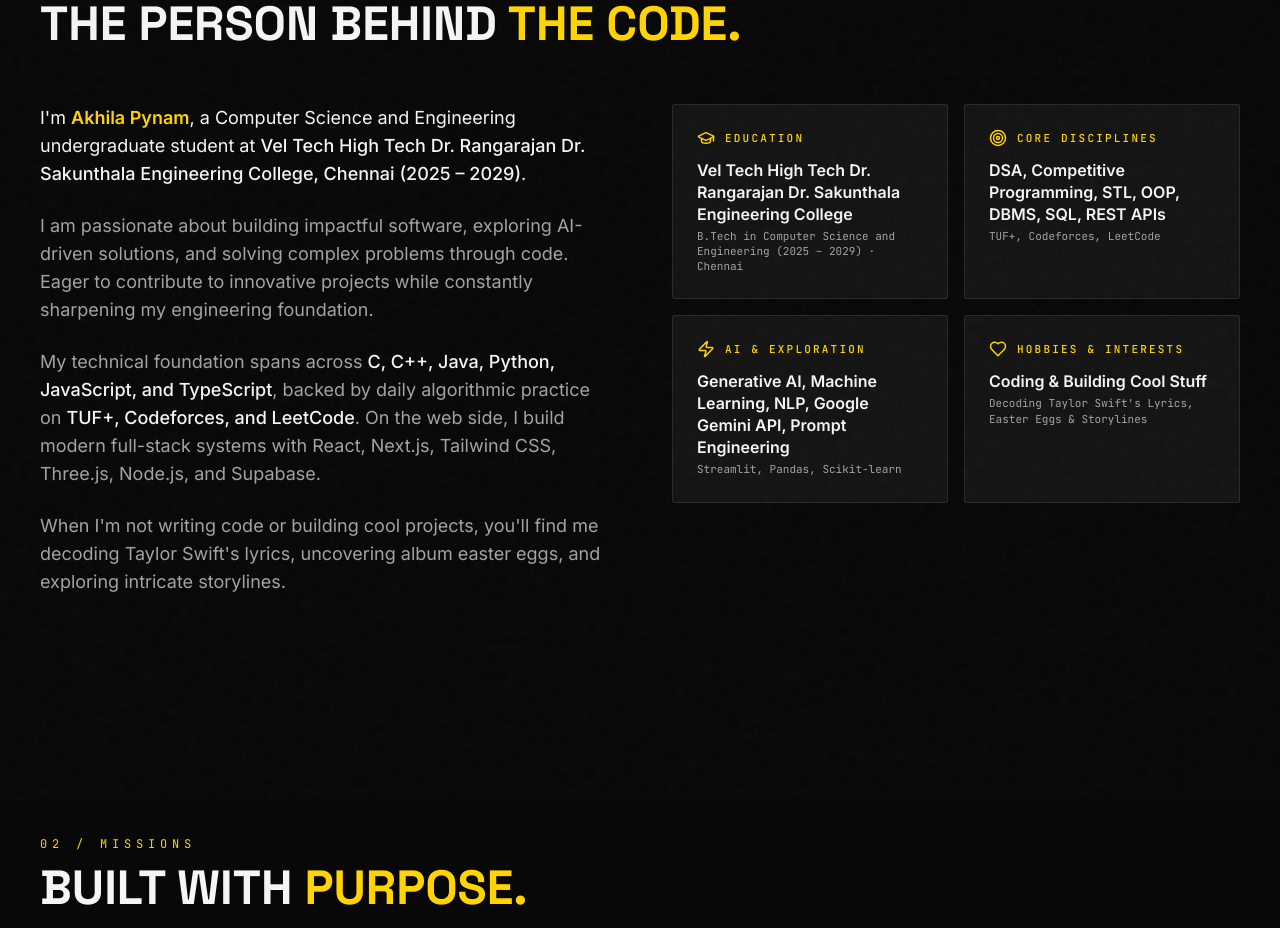
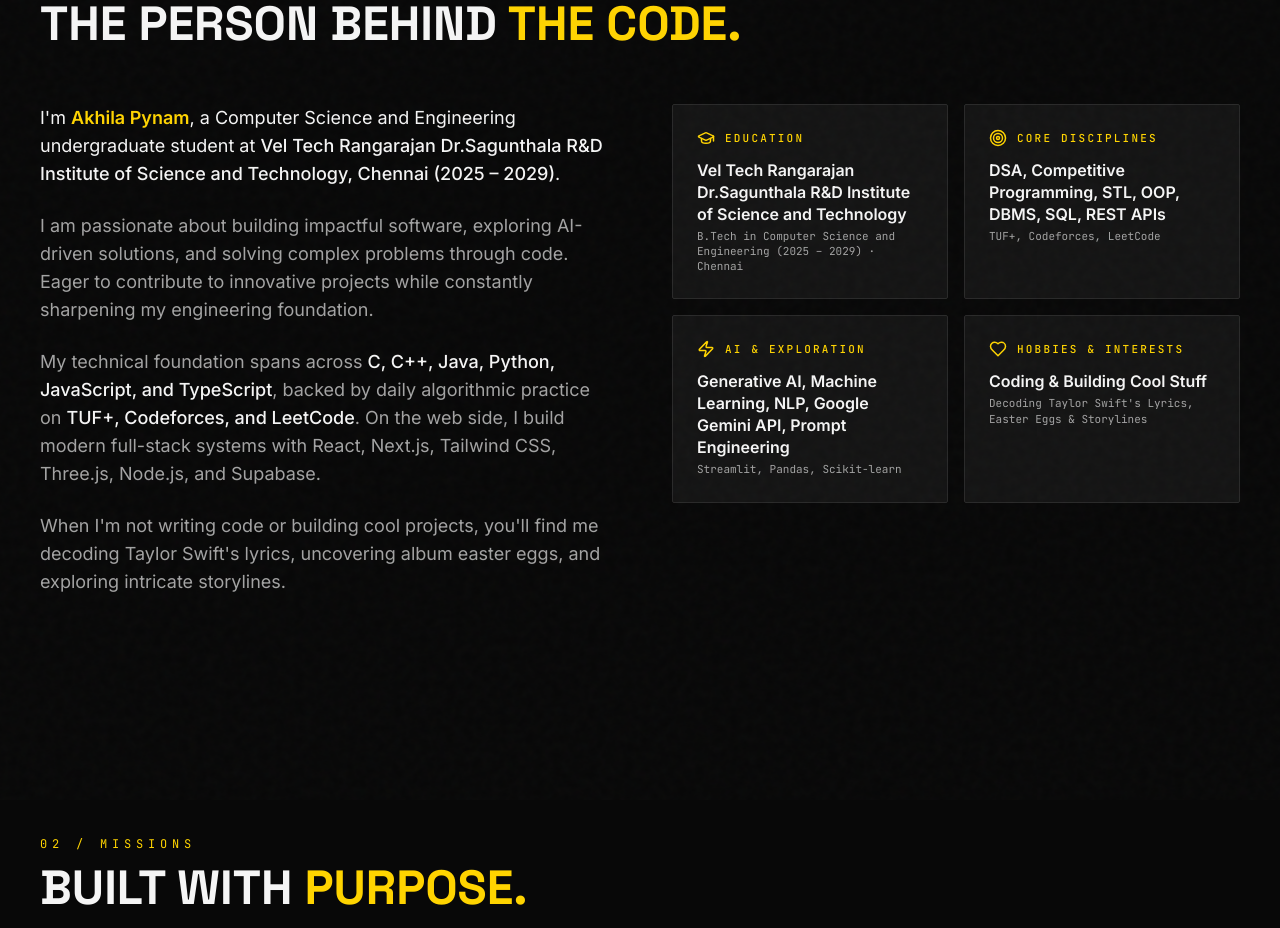
Before and after one commit to akhila-pynam/Portfolio, a Next.js app: page / in a window 1280 px wide. Shown: the part 960-1888 px from the top of the page. Built offline with nearby package versions, Linux system fonts and the light colour scheme; no server answers.

Commit message:
fix: update institute name to Vel Tech Rangarajan Dr.Sagunthala R&D Institute of Science and Technology

```diff
--- a/src/components/AboutSection.tsx
+++ b/src/components/AboutSection.tsx
@@ -10,7 +10,7 @@ const INFO_CARDS = [
   {
     icon: <GraduationCap size={18} className="text-yellow-street" />,
     label: "EDUCATION",
-    value: "Vel Tech High Tech Dr. Rangarajan Dr. Sakunthala Engineering College",
+    value: "Vel Tech Rangarajan Dr.Sagunthala R&D Institute of Science and Technology",
     sub: "B.Tech in Computer Science and Engineering (2025 – 2029) · Chennai",
   },
   {
@@ -74,7 +74,7 @@ export default function AboutSection() {
               <span className="text-yellow-street font-semibold">Akhila Pynam</span>, a
               Computer Science and Engineering undergraduate student at{" "}
               <span className="text-soft-white font-medium">
-                Vel Tech High Tech Dr. Rangarajan Dr. Sakunthala Engineering College, Chennai (2025 – 2029)
+                Vel Tech Rangarajan Dr.Sagunthala R&D Institute of Science and Technology, Chennai (2025 – 2029)
               </span>
               .
             </p>
```
Also changed, not shown: 1 other file (tests, documents, lock files or other folders).
